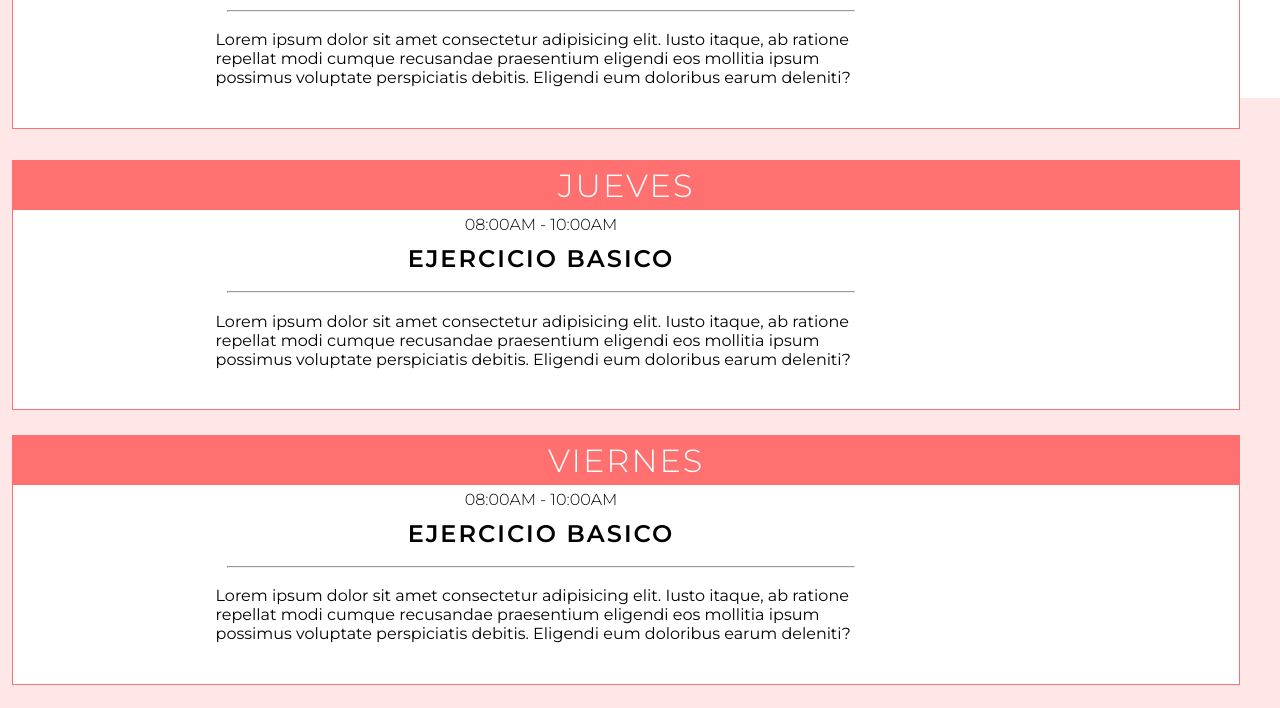
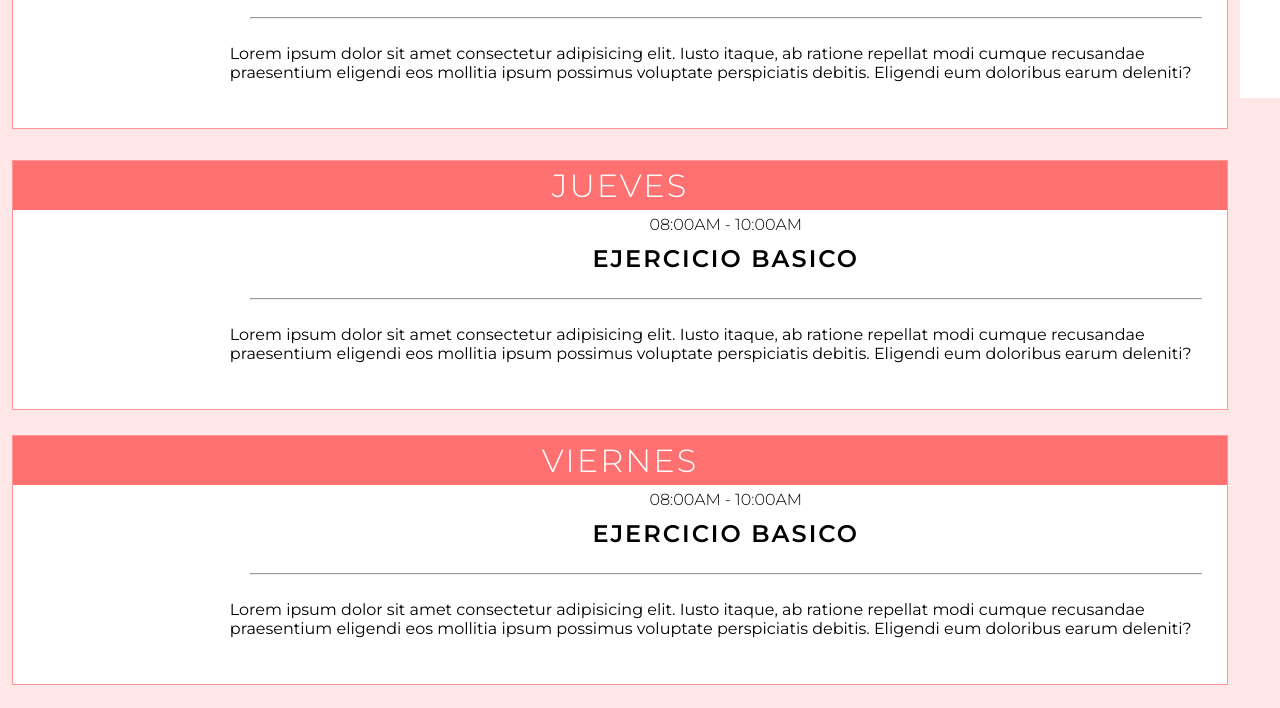
Before and after one commit to rodlumon35/gym-website, a plain HTML site: page assets/components/schedule/schedule.html in a window 1280 px wide. Shown: the part 702-1410 px from the top of the page. Drawn offline with Linux system fonts and the light colour scheme; no server answers.

Commit message:
schedule completed

```diff
--- a/assets/components/schedule/style.css
+++ b/assets/components/schedule/style.css
@@ -41,14 +41,12 @@ section#instructors-2 {
 
 .card {
   overflow: auto;
-  width: 99%;
+  width: 98%;
   height: 25vh;
   min-height: 250px;
   background-color: #ffff;
-  border: 1px solid #ff7070;
+  border: 1px solid #ff7070bb;
   margin: 1%;
-  display: flex;
-  flex-direction: column;
   cursor: default;
 }
 
@@ -63,7 +61,7 @@ section#instructors-2 {
   display: flex;
   justify-content: flex-end;
   align-items: center;
-  width: 70%;
+  width: 100%;
 }
 
 .instructor-photo {
```
